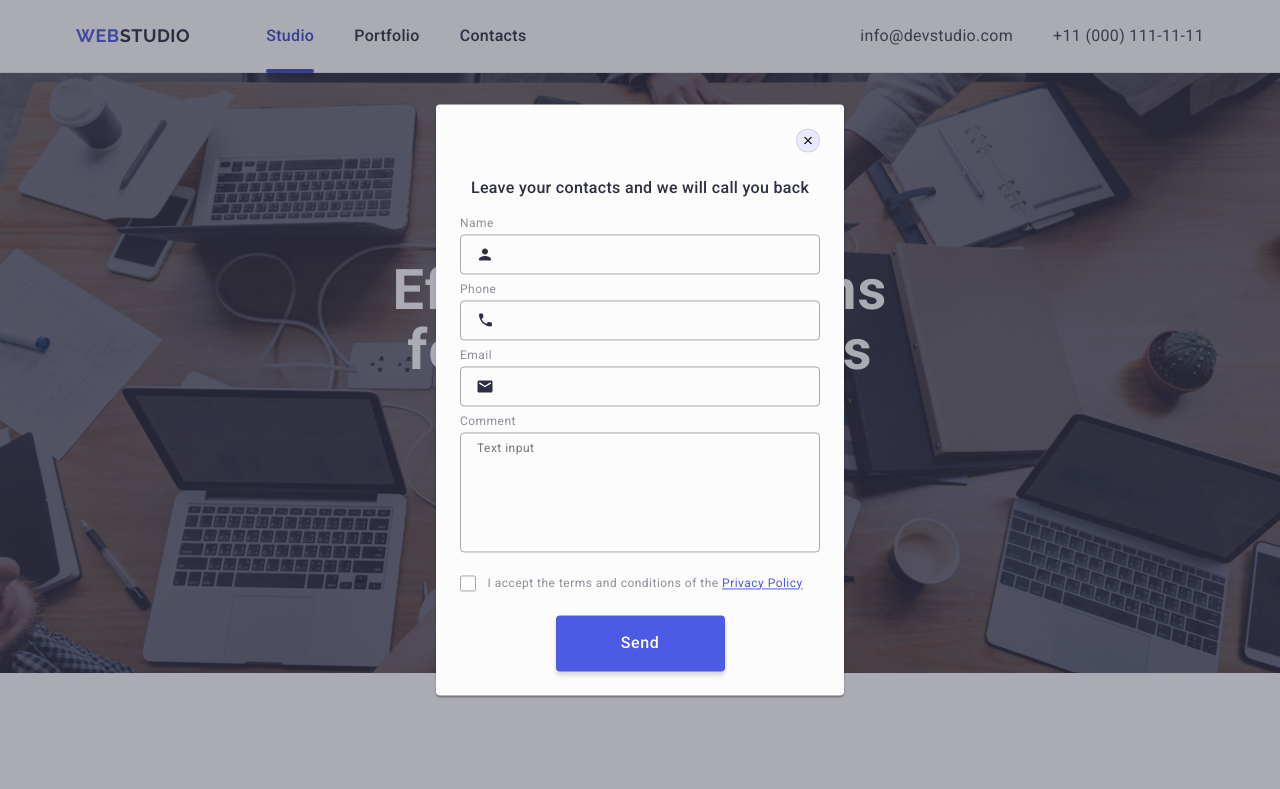
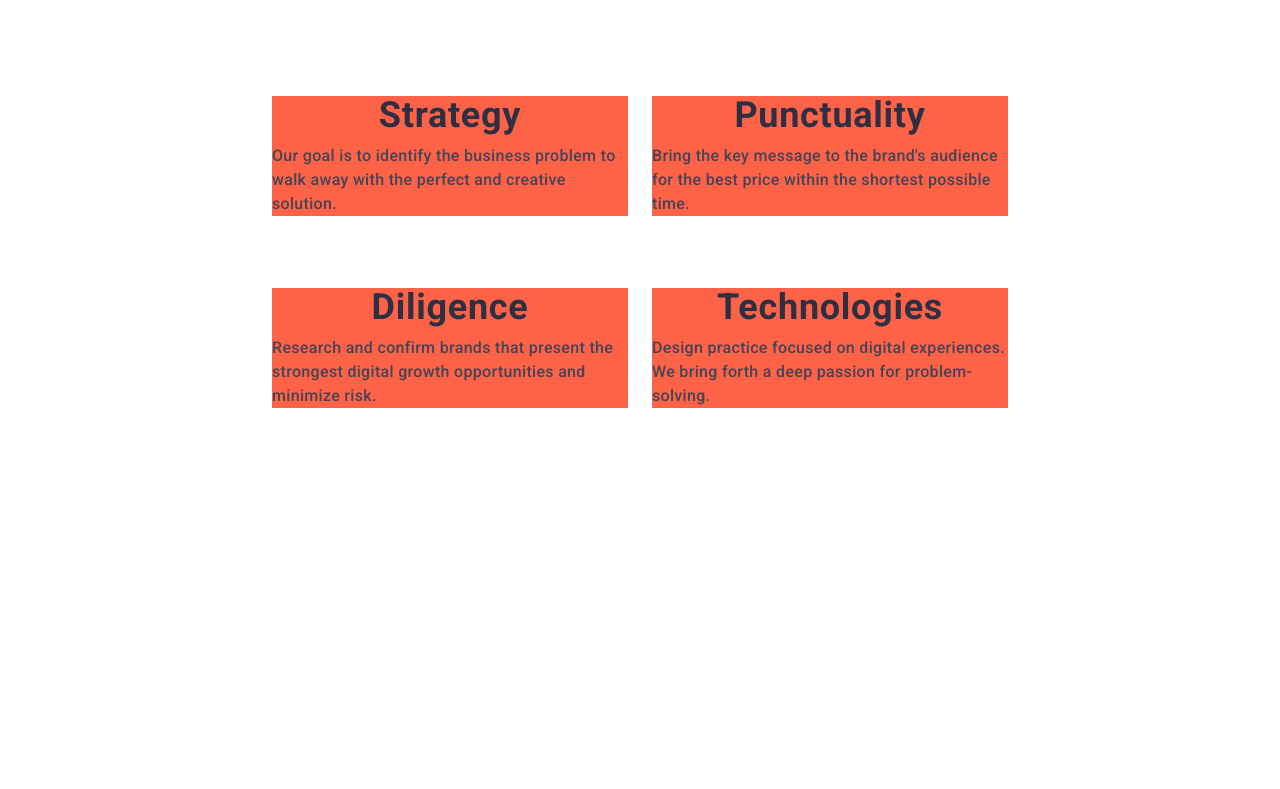
Before and after one commit to CaptainKirioto/goit-markup-hw-06, a plain HTML site: page index.html in a window 1280 px wide. Shown: the top 789 px of the page. Drawn offline with nearby package versions, Linux system fonts and the light colour scheme.

Commit message:
Test
Made principles section for mobile and tablet, partly for testing purposes

```diff
--- /dev/null
+++ b/css/media.css
@@ -0,0 +1,18 @@
+@media screen and (min-width: 768px) {
+  .container {
+    width: 768px;
+    padding: 0 16px;
+    margin: 0 auto;
+  }
+
+  .principles-list {
+    flex-direction: row;
+    flex-wrap: wrap;
+    column-gap: 24px;
+  }
+
+  .principles-list-item {
+    width: calc((100% - 24px) / 2);
+    background-color: tomato;
+  }
+}
--- a/css/styles.css
+++ b/css/styles.css
@@ -34,8 +34,10 @@ img {
 }
 
 .container {
-  max-width: 1158px;
-  padding: 0 15px;
+  /* max-width: 1158px; */
+  width: 320px;
+  /* padding: 0 15px; */
+  padding: 0 16px;
   margin: 0 auto;
 }
 
@@ -214,16 +216,20 @@ img {
 }
 
 .principles {
-  padding-top: 120px;
-  padding-bottom: 120px;
+  /* padding-top: 120px;
+  padding-bottom: 120px; */
+  padding-top: 96px;
+  padding-bottom: 96px; /*или 48px?*/
 }
 
 .principles-list {
   display: flex;
-  gap: 24px;
+  flex-direction: column;
+  /* gap: 24px; */
+  row-gap: 72px;
 }
 
-.prnc-icon-container {
+/* .prnc-icon-container {
   display: flex;
   justify-content: center;
   align-items: center;
@@ -233,19 +239,27 @@ img {
   width: 264px;
   height: 112px;
   background-color: #f4f4fd;
-}
+} */
 
 .principles-list-item {
-  width: calc((100% - 72px) / 4);
+  /* width: calc((100% - 72px) / 4); */
+  width: 100%;
 }
 
 .principles-list-item-head {
-  font-weight: 500;
+  /* font-weight: 500;
   font-size: 20px;
-  line-height: 1.2;
+  line-height: 1.2; */
   letter-spacing: 0.02em;
   color: #2e2f42;
   margin-bottom: 8px;
+
+  font-weight: 700;
+  font-size: 36px;
+  line-height: 1.11;
+  letter-spacing: 0.02em;
+  text-transform: capitalize;
+  text-align: center;
 }
 
 .principles-list-item-text {
@@ -253,6 +267,8 @@ img {
   line-height: 1.5;
   letter-spacing: 0.02em;
   color: #434455;
+
+  font-weight: 500;
 }
 
 /* Our Team Section */
--- a/index.html
+++ b/index.html
@@ -15,10 +15,11 @@
       href="https://cdn.jsdelivr.net/npm/modern-normalize@2.0.0/modern-normalize.min.css"
     />
     <link rel="stylesheet" href="./css/styles.css" />
+    <link rel="stylesheet" href="./css/media.css" />
   </head>
 
   <body>
-    <header class="header">
+    <!-- <header class="header">
       <div class="container container-header">
         <nav class="navigation">
           <a href="./index.html" class="header-logo"
@@ -52,17 +53,17 @@
           </ul>
         </address>
       </div>
-    </header>
+    </header> -->
 
     <main>
       <!-- Banner -->
 
-      <section class="banner">
+      <!-- <section class="banner">
         <div class="container container-banner">
           <h1 class="banner-head">Effective Solutions for Your Business</h1>
           <button type="button" class="banner-button">Order Service</button>
         </div>
-      </section>
+      </section> -->
 
       <!-- Principles -->
 
@@ -72,11 +73,11 @@
 
           <ul class="principles-list">
             <li class="principles-list-item">
-              <div class="prnc-icon-container">
+              <!-- <div class="prnc-icon-container">
                 <svg class="principles-list-icon" width="64" height="64">
                   <use href="./images/icons.svg#icon-Group"></use>
                 </svg>
-              </div>
+              </div> -->
               <h3 class="principles-list-item-head">Strategy</h3>
               <p class="principles-list-item-text">
                 Our goal is to identify the business problem to walk away with
@@ -85,11 +86,11 @@
             </li>
 
             <li class="principles-list-item">
-              <div class="prnc-icon-container">
+              <!-- <div class="prnc-icon-container">
                 <svg class="principles-list-icon" width="64" height="64">
                   <use href="./images/icons.svg#icon-clock-1"></use>
                 </svg>
-              </div>
+              </div> -->
               <h3 class="principles-list-item-head">Punctuality</h3>
               <p class="principles-list-item-text">
                 Bring the key message to the brand's audience for the best price
@@ -98,11 +99,11 @@
             </li>
 
             <li class="principles-list-item">
-              <div class="prnc-icon-container">
+              <!-- <div class="prnc-icon-container">
                 <svg class="principles-list-icon" width="64" height="64">
                   <use href="./images/icons.svg#icon-diagram-1"></use>
                 </svg>
-              </div>
+              </div> -->
               <h3 class="principles-list-item-head">Diligence</h3>
               <p class="principles-list-item-text">
                 Research and confirm brands that present the strongest digital
@@ -111,11 +112,11 @@
             </li>
 
             <li class="principles-list-item">
-              <div class="prnc-icon-container">
+              <!-- <div class="prnc-icon-container">
                 <svg class="principles-list-icon" width="64" height="64">
                   <use href="./images/icons.svg#icon-astronaut-1"></use>
                 </svg>
-              </div>
+              </div> -->
               <h3 class="principles-list-item-head">Technologies</h3>
               <p class="principles-list-item-text">
                 Design practice focused on digital experiences. We bring forth a
@@ -128,7 +129,7 @@
 
       <!-- Our Team -->
 
-      <section class="team">
+      <!-- <section class="team">
         <div class="container container-team">
           <h2 class="team-head">Our Team</h2>
 
@@ -315,11 +316,11 @@
             </li>
           </ul>
         </div>
-      </section>
+      </section> -->
 
       <!-- Portfolio -->
 
-      <section class="portfolio">
+      <!-- <section class="portfolio">
         <div class="container container-portfolio">
           <h2 class="portfolio-head">Our Portfolio</h2>
 
@@ -457,12 +458,12 @@
             </li>
           </ul>
         </div>
-      </section>
+      </section> -->
     </main>
 
     <!-- Footer -->
 
-    <footer class="footer">
+    <!-- <footer class="footer">
       <div class="container container-footer">
         <div class="footer-logo-container">
           <a href="./index.html" class="footer-logo">
@@ -546,11 +547,11 @@
           </form>
         </div>
       </div>
-    </footer>
+    </footer> -->
 
     <!-- Modal window -->
 
-    <div class="backdrop is-open">
+    <!-- <div class="backdrop">
       <div class="modal">
         <button type="button" class="modal-close-btn">
           <svg class="modal-close-icon" width="8" height="8">
@@ -638,6 +639,6 @@
           <button type="submit" class="footer-submit-btn">Send</button>
         </form>
       </div>
-    </div>
+    </div> -->
   </body>
 </html>
```
